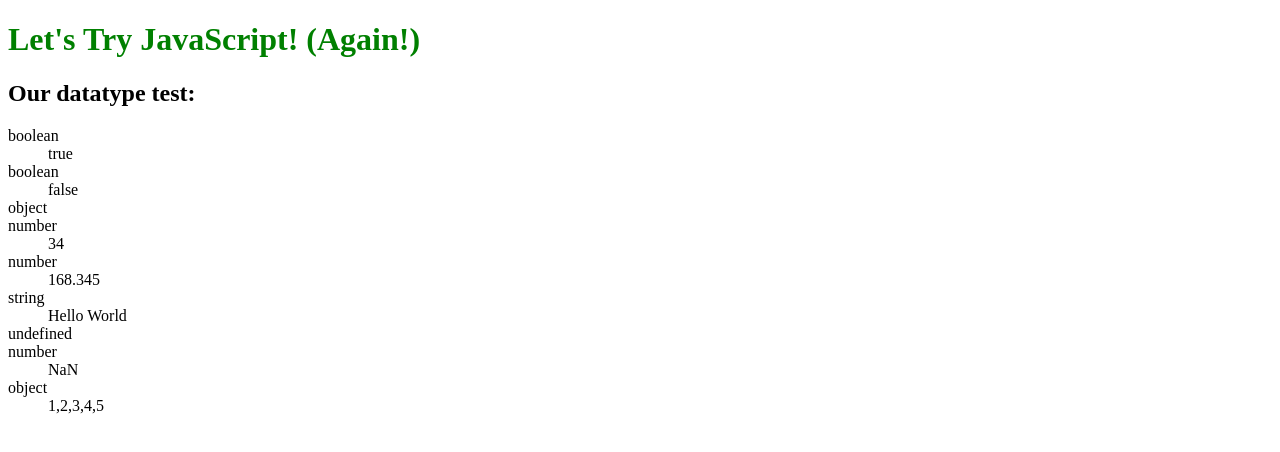
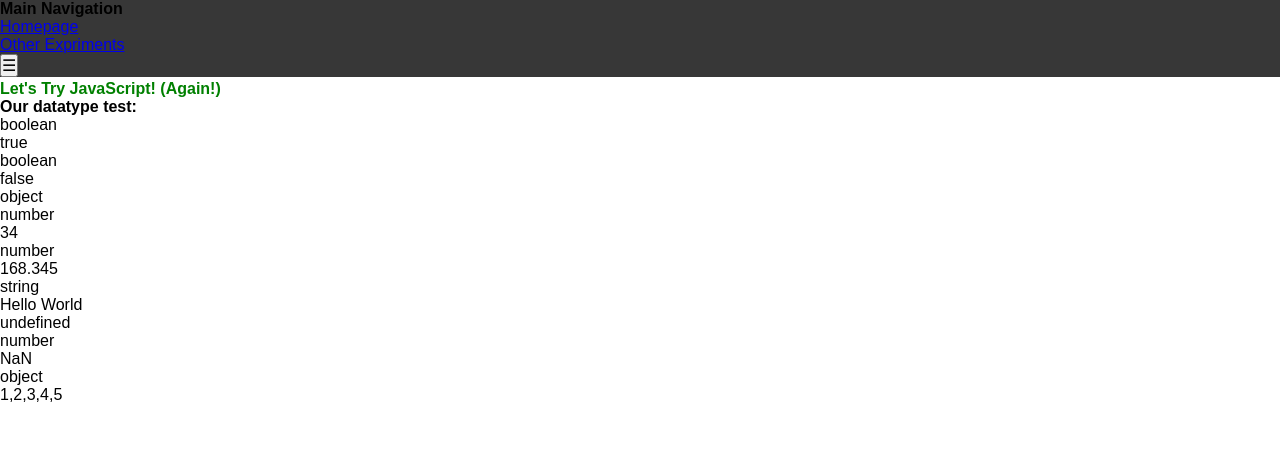
Before and after one commit to sohampatelk/javascript-again, a plain HTML site: page index.html in a window 1280 px wide. Drawn offline with Linux system fonts and the light colour scheme.

Commit message:
added nav bar

```diff
--- a/css/main.css
+++ b/css/main.css
@@ -1,12 +1,13 @@
-/* * {
+*{
     font-family: Arial, Helvetica, sans-serif;
     font-size: 16px;
     box-sizing: border-box;
     padding: 0;
     margin: 0;
-} */
+}
 body{
     background-color:offwhite;
+    padding-top: 5rem; /* to fix space between nav bar and body heading*/
 }
 .grey-text{
     color: green;
@@ -21,3 +22,22 @@ body{
 .big-text{
     font-size: 3rem;
 }
+
+
+/*
+Responsive navigation
+*/
+nav{
+    display: block;
+    padding: 0;
+    margin: 0;
+    position: fixed;
+    top: 0;
+    right: 0;
+    bottom: auto;
+    left: 0;
+    background: rgba(55,55,55,1);
+}
+nav ul{
+    list-style: none;
+}
--- a/index.html
+++ b/index.html
@@ -13,5 +13,19 @@
   </head>
   <body>
     <h1 id="my-heading">Let's Try JavaScript! (Again!)</h1>
+    <nav>
+      <h2>Main Navigation</h2>
+      <ul>
+        <li>
+          <a href="./index.html">Homepage</a>
+        </li>
+        <li>
+          <a href="https://TECHCareers-by-Manpower.GitHub.io/wb-lets-try-javascript/">Other Expriments</a>
+        </li>
+      </ul>
+      <button class="menu-button">
+        &#9776; <!-- Special Charactor (3 lines)-->
+      </button>
+    </nav>
   </body>
 </html>
--- a/js/scripts.js
+++ b/js/scripts.js
@@ -137,3 +137,41 @@ function currentDayString(){
 }
 //output to console
 console.log("The current date is :\r\n" + currentDayString());
+
+
+
+/*
+Lets review some conditions
+*/
+//check for euivalancy
+console.log(1 == true); //False
+console.log("" == true); //False
+console.log(-137 == true); //false
+console.log("test" == "test"); //true
+console.log(`test` ==`test`); //true
+console.log(36 =="36"); //true
+console.log(0 == false); //true
+console.log(1 == true); //true
+
+//check if identical value comaprison and type comparison
+console.log(1 === true); //false
+console.log("" === true); //false
+console.log(-137 === true); //false
+console.log("test" === "test"); //true
+console.log(`true` === `true`); //true
+console.log(0 === false); //false
+console.log(1 === true); //false because 1 is integer and true is string
+
+
+/**
+ * HAmberger menu
+ */
+//lets grab the menu by query selector select nav and menu-button
+ var myNav = document.querySelector("nav");
+ //and our menu button
+ var myNavButton = document.querySelector(".menu-button");
+
+ myNavButton.addEventListener("click", function (event){
+     //when clicked, add/remove the "nav-open" class(in html)
+    myNav.classList.toggle("nav-open");
+ });
```
